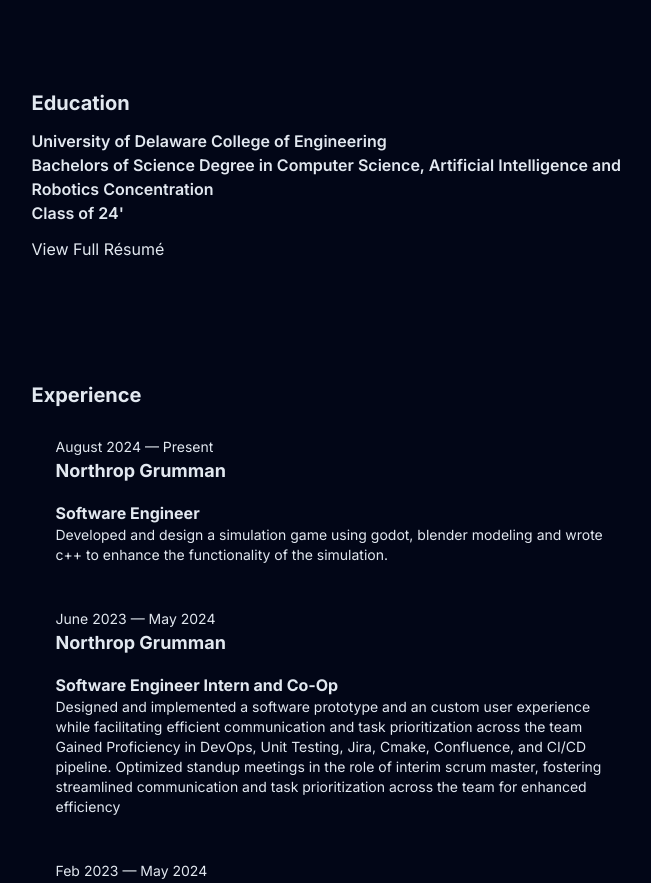
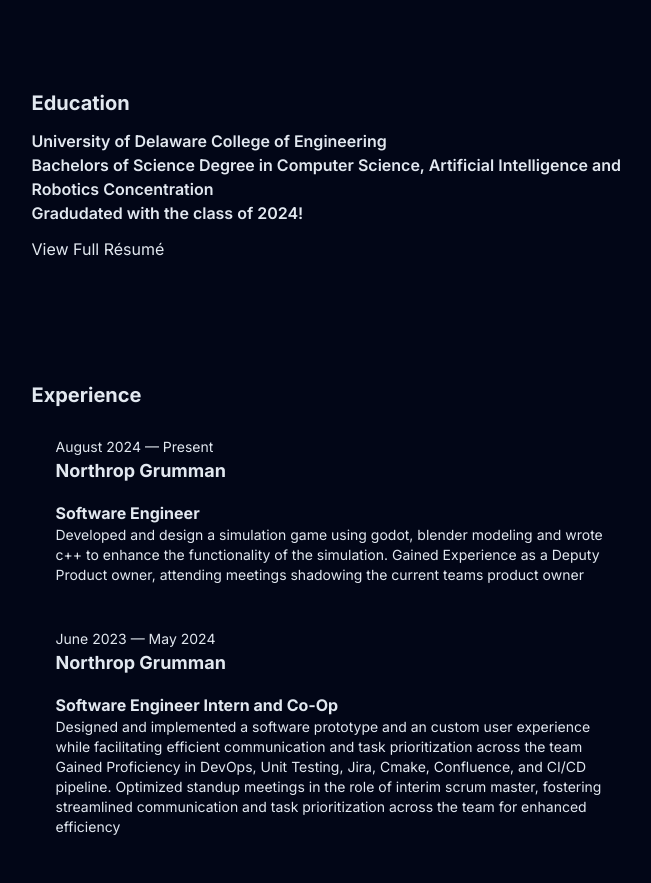
Before and after one commit to mwang840/maxwangsite, a Next.js app: page / in a window 1280 px wide. Shown: the part 860-1743 px from the top of the page, without its empty margins (309-960 px from the left). Built offline with nearby package versions, Linux system fonts and the light colour scheme.

Commit message:
resume bump plus keeping the page up to date

```diff
--- a/src/app/page.tsx
+++ b/src/app/page.tsx
@@ -44,10 +44,10 @@
                                     <br></br>
                                     Bachelors of Science Degree in Computer Science, Artificial Intelligence and Robotics Concentration
                                     <br></br>
-                                    Class of 24&apos;
+                                    Gradudated with the class of 2024!
                                 </p>
 
-                                <Link href={'files/MW Resume.pdf'} target="_blank" rel="noopener noreferrer">
+                                <Link href={"files/Maxwell Wang's Current Resume.pdf"} target="_blank" rel="noopener noreferrer">
                                     <span className="text-slate-200 hover:text-sky-300">
                                         View Full Résumé
                                     </span>
@@ -58,7 +58,7 @@
                                 <p className="text-slate-200 text-xl font-bold">
                                     Experience
                                 </p>
-                                <Experience start="August 2024" end="Present" title="Northrop Grumman" jobTitle="Software Engineer" description="Developed and design a simulation game using godot, blender modeling and wrote c++ to enhance the functionality of the simulation."/>
+                                <Experience start="August 2024" end="Present" title="Northrop Grumman" jobTitle="Software Engineer" description="Developed and design a simulation game using godot, blender modeling and wrote c++ to enhance the functionality of the simulation. Gained Experience as a Deputy Product owner, attending meetings shadowing the current teams product owner"/>
                                 <Experience start="June 2023" end="May 2024" title="Northrop Grumman" jobTitle="Software Engineer Intern and Co-Op" description="Designed and implemented a software prototype and an custom user experience while  facilitating efficient communication and task prioritization across the team Gained Proficiency in DevOps, Unit Testing, Jira, Cmake, Confluence, and CI/CD pipeline. Optimized standup meetings in the role of interim scrum master, fostering streamlined communication and task prioritization across the team for enhanced efficiency"/>
                                 <Experience start="Feb 2023" end="May 2024" title="University of Delaware Computer & Info. Sciences" jobTitle="Teaching Assistant" description="I instruct CISC 437, focusing on Database Systems, where I cover topics such as SQL, data retrieval languages, and the principles of security, integrity, as well as the physical and logical organization of databases. Additionally, I actively engage with students through office hours, conduct exams and quizzes, and provide clear and constructive feedback to a cohort of 50-60 students. Additionally as duty as an proctor TA, it is my responsibility to schedule exams, whether it be makeup or for computer science courses and to make sure there is not a time constraint in students schedule and the exam schedule. I also report to the TA coordinator about scheduling issues, and whether slots for scheduling exams are avaliable."/>
                                 <Experience start="August 2022" end="May 2024" title="University of Delaware Computer Science for Social Good" jobTitle="Volunteer Outreach" description="I guided potential computer science students to various volunteering, internship, research and industry opportunities within the field. Additionally, I revamped the club's website, enhancing its functionality to showcase events and pose questions for club members, among other improvements."/>
```
Also changed, not shown: 2 other files (tests, documents, lock files or other folders).
